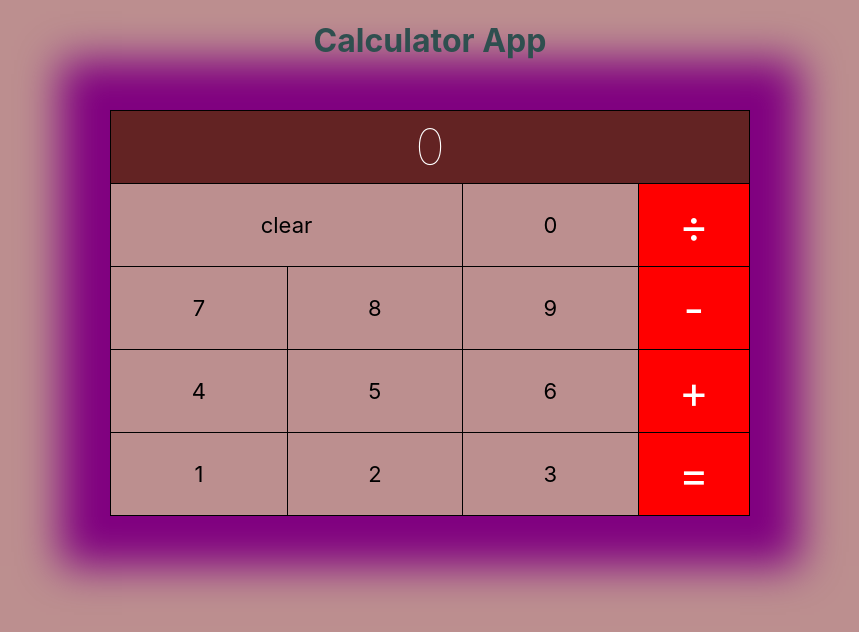
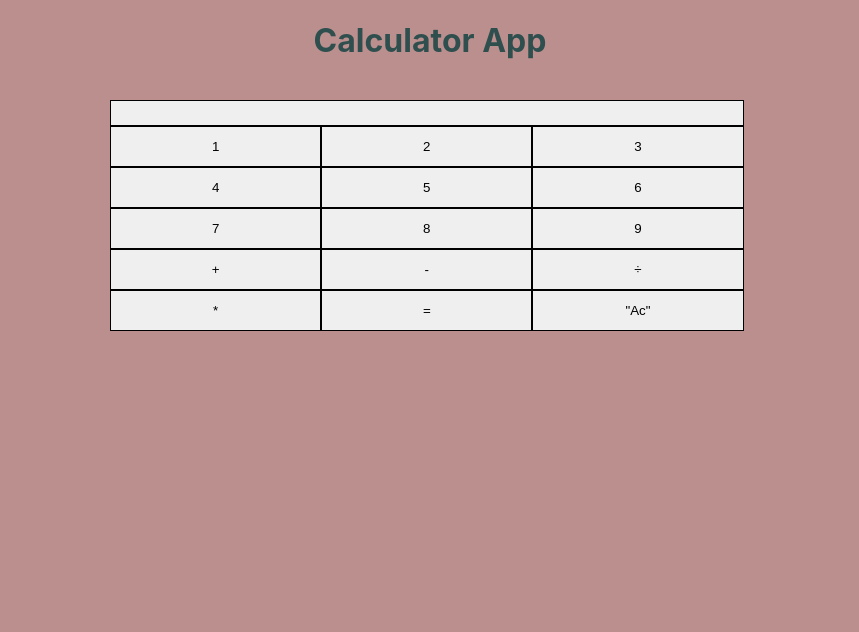
Before and after one commit to sakshikul/calculator-app, a React (Create React App) app: page / in a window 1280 px wide. Shown: the top 632 px of the page, without its empty margins (210-1069 px from the left). Built offline with nearby package versions, Linux system fonts and the light colour scheme.

Commit message:
print the value

```diff
--- a/src/Calculator.css
+++ b/src/Calculator.css
@@ -2,33 +2,19 @@
     text-align: -webkit-center;
     font-size: 22px;
     margin-top:50px;
-}
-.calculator__table{
+    display:flex;
+    flex-wrap:wrap;
+    margin:0 auto;
+    width:50%;
+    margin-top:40px;
 
-width:50%;
-border-collapse: collapse;
-box-shadow: 0px 0px 40px 50px purple;
 
 }
-.calculator__table__body{
-    border: 1px solid red;
+.calculator button{
+    width:33%;
+    padding:12px;
+    border: 1px solid black;
 }
-td, th{
-    border: 1px solid black;
-    text-align: center;
-    padding:28px;
+.result{
+    width:99%!important;
 }
-.result th{
-    background-color:#632323;
-    color:white;
-    font-weight: 100;
-    font-size: 50px;
-    padding: 6px;
-
-}
-.red{
-    background-color: red;
-    color:white;
-    font-size: 45px;
-    padding:7px;
-}
--- a/src/Calculator.js
+++ b/src/Calculator.js
@@ -5,59 +5,45 @@ import "./Calculator.css";
 class Calculator extends React.Component{
     constructor(props){
         super(props)
-        this.state= {
-            calculator : "clear",
-            result : 0
-        }
-        this.handleClick = this.handleClick.bind(this);
+        this.state = {
+           result : ""
     }
 
-    componentDidMount(){
-
+    this.handleClick = this.handleClick.bind(this)
     }
 
 
-    componentWillUnmount(){
+    handleClick(x) {
+     var s = x.target.name;
+     this.setState({
+         result :  this.state.result + s
 
-    }
-    handleClick(){
-        console.log("typed number");
+     })
+   }
 
-    }
+
+
     render(){
+
         return(
+
             <div className = "calculator">
-            <table className = "calculator__table">
-                <tbody className = "calculator__table__body">
-                <tr  className = "result row">
-                    <th colSpan="4">{this.state.result}</th>
-                </tr>
-                <tr className = "clear row">
-                    <td colSpan="2">{this.state.calculator}</td>
-                    <td onClick = {this.handleClick}>0</td>
-                    <td onClick = {this.handleClick} className= "red">&divide; </td>
-                </tr>
-                <tr className = "row">
-                   <td onClick = {this.handleClick}>7</td>
-                   <td onClick = {this.handleClick}>8</td>
-                   <td onClick = {this.handleClick}>9</td>
-                   <td onClick = {this.handleClick} className = "red">-</td>
-                </tr>
-                <tr className = "row">
-                   <td onClick = {this.handleClick}>4</td>
-                   <td onClick = {this.handleClick}>5</td>
-                   <td onClick = {this.handleClick}>6</td>
-                   <td onClick = {this.handleClick} className = "red"> + </td>
-                </tr>
-                <tr className = "row">
-                   <td onClick = {this.handleClick}>1</td>
-                   <td onClick = {this.handleClick}>2</td>
-                   <td onClick = {this.handleClick}>3</td>
-                   <td onClick = {this.handleClick} className = "red"> = </td>
-                </tr>
-                </tbody>
-            </table>
-
+                <button name = "result" className ="result" onClick = {this.handleClick}>{this.state.result}</button>
+                <button name = "1" onClick = {this.handleClick}>1</button>
+                <button name ="2" onClick = {this.handleClick}>2</button>
+                <button name ="3" onClick = {this.handleClick}>3</button>
+                <button name = "4" onClick = {this.handleClick}>4</button>
+                <button name ="5" onClick = {this.handleClick}>5</button>
+                <button name ="6" onClick = {this.handleClick}>6</button>
+                <button name ="7" onClick = {this.handleClick}>7</button>
+                <button name="8" onClick = {this.handleClick}>8</button>
+                <button name ="9" onClick = {this.handleClick}>9</button>
+                <button name ="+" onClick = {this.handleClick}>+</button>
+                <button name ="-" onClick = {this.handleClick}>-</button>
+                <button name ="/" onClick = {this.handleClick}> &divide;</button>
+                <button name ="*" onClick = {this.handleClick}>*</button>
+                <button name = "=" onClick = {this.handleClick}>=</button>
+                <button name = "clear" onClick = {this.handleClick}>"Ac"</button>
             </div>
         )
     }
```
